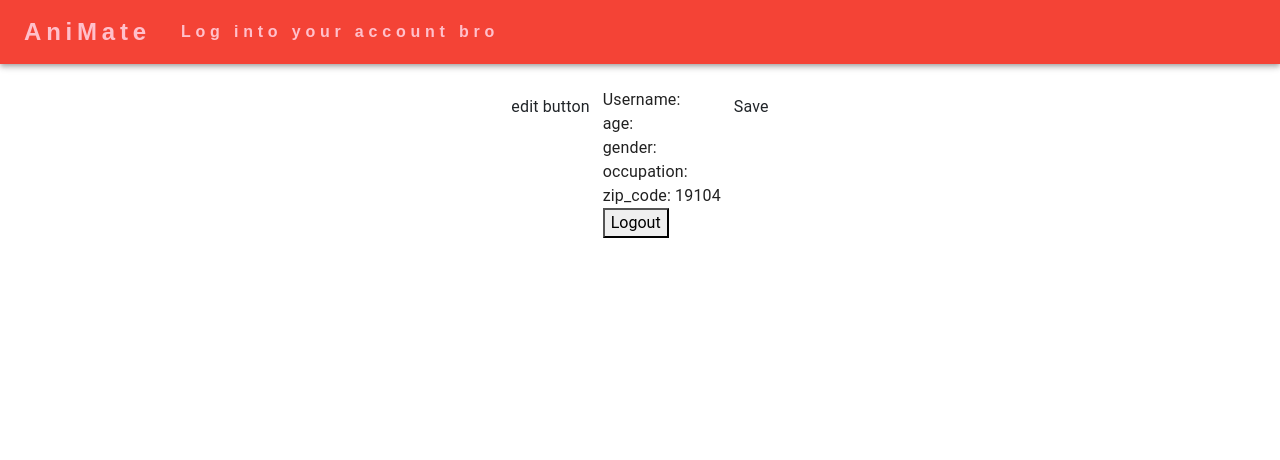
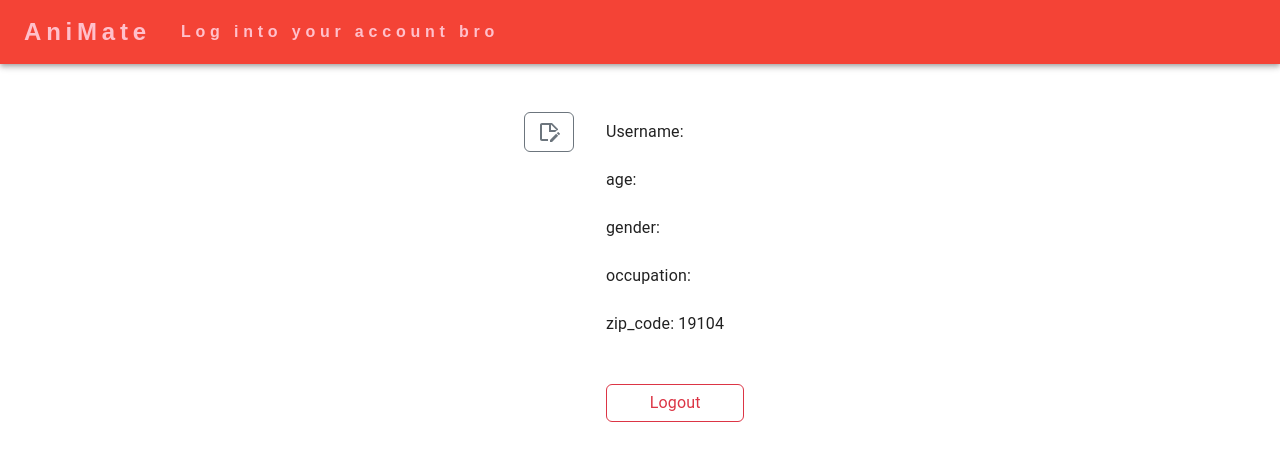
Before and after one commit to sisleyduanbr/CIS-550-Final-Project, a React (Create React App) app in the folder client/: page /profile in a window 1280 px wide. Shown: the top 460 px of the page. Built offline with nearby package versions, Linux system fonts and the light colour scheme.

Commit message:
style changes

```diff
--- a/client/src/components/AnimeCards.js
+++ b/client/src/components/AnimeCards.js
@@ -40,7 +40,7 @@ export default function AnimeCards({animes, interestList}) {
       }, [])
 
       useEffect(() => {
-        fetch(`http://${config.server_host}:${config.server_port}/anime/interested?username=${username}`)
+        fetch(`http://${config.server_host}:${config.server_port}/anime/interested/${username}`)
           .then(res => res.json())
           .then(resJson => {
               console.log(resJson)
@@ -75,11 +75,11 @@ export default function AnimeCards({animes, interestList}) {
                 <div className="p-3 card col-2 m-2">
                     <div onClick={() => handleModalOpen(anime)}>
                         <div className="d-flex justify-content-start">
-                            {anime.agg_score && <h4 className="text-bold"> {anime.agg_score.toPrecision(3)} </h4>}
+                            {anime.agg_score && <h4 className="text-bold" style={{color: '#D4AF37'}}> {anime.agg_score.toPrecision(3)} </h4>}
                         </div>
                         <h5>{anime.title}</h5>
                     </div>
-                    <div> avg rating: {anime.avg_rating}</div>
+                    <div> rating: {anime.avg_rating}</div>
                     <div> #episodes: {anime.num_episodes} </div>
                     <div> type: {anime.type} </div>
 
--- a/client/src/components/NavBar.js
+++ b/client/src/components/NavBar.js
@@ -40,7 +40,7 @@ export default function NavBar() {
           {!login && <NavText href='/login' text='Log into your account bro'/>}
           {login && <NavText href='/' text='AniMate' isMain />}
           {login && <NavText href='/movies' text='movies' />}
-          {login && <NavText href='/watchlist' text='watchlist' />}
+          {login && <NavText href='/watchlist' text='interested' />}
           {login && <NavText href='/rankings' text='rankings' /> }
           {login && <NavText href='/profile' text='profile'/>}
         </Toolbar>
--- a/client/src/pages/AnimeGenre.js
+++ b/client/src/pages/AnimeGenre.js
@@ -12,7 +12,7 @@ export default function AnimeGenre({genre, top}) {
     // get all genres of users
     useEffect(() => {
         const page = 1
-        fetch(`http://${config.server_host}:${config.server_port}/anime/${top ? "": `rec/`}genre?username=${username}&genre=${genre}&page=${page}&page_size=8`)
+        fetch(`http://${config.server_host}:${config.server_port}/anime/${top ? "": `rec/`}genre?username=${username}&genre=${genre}&page=${page}&page_size=10`)
             .then(res => res.json())
             .then(resJson => {
                 setAnimesInGenre(resJson)
--- a/client/src/pages/AnimeRankingsPage.js
+++ b/client/src/pages/AnimeRankingsPage.js
@@ -23,7 +23,7 @@ export default function AnimeRankingsPage() {
 
     useEffect(() => {
         const page = 1
-        fetch(`http://${config.server_host}:${config.server_port}/anime?page=${page}&page_size=4`)
+        fetch(`http://${config.server_host}:${config.server_port}/anime?page=${page}&page_size=5`)
         .then(res => res.json())
         .then(resJson => {
             setTopAnimes(resJson);
--- a/client/src/pages/AnimeWatchlistPage.js
+++ b/client/src/pages/AnimeWatchlistPage.js
@@ -25,7 +25,7 @@ export default function AnimeWatchlistPage() {
             backgroundImage: `url(${background})`
         }}>
         <Container>
-            <h2>Anime Interest List</h2>
+            <h2>{username}'s Interest List</h2>
             <AnimeCards animes={animesInInterestlist} interestList={true}/>
         </Container>
         </div>
--- a/client/src/pages/HomePage.js
+++ b/client/src/pages/HomePage.js
@@ -65,7 +65,7 @@ export default function HomePage() {
       </div>}
 
       <div className='m-3'>
-        <h2 className="mb-3">Recommended For You</h2>
+        <h2 className="mb-3">Recommended For {username}</h2>
         <AnimeCards animes={animeRec}/>
       </div>
 
--- a/client/src/pages/MoviePage.js
+++ b/client/src/pages/MoviePage.js
@@ -42,8 +42,6 @@ export default function MoviePage() {
 
   return (
 
-    // replace the empty object {} in the Container's style property with flexFormat. Observe the change to the Albums page.
-    // then uncomment the code to display the cover image and once again observe the change, i.e. what happens to the layout now that each album card has a fixed width?
     <div style={{
       backgroundImage: `url(${background})`
     }}>
@@ -61,12 +59,12 @@ export default function MoviePage() {
       </div>}
 
       <div className='m-3'>
-        <h4>Watched movies</h4>
+        <h4>You Have Watched:</h4>
         <MovieCards movies={watchedMovies}/>
       </div>
 
       <div className='m-3'>
-        <h4>You may have watched </h4>
+        <h4>You may have watched: </h4>
         <MovieCards movies={recMovies}/>
       </div>
 
--- a/client/src/pages/ProfilePage.js
+++ b/client/src/pages/ProfilePage.js
@@ -1,6 +1,6 @@
 import { Card } from "@mui/material";
 import Icon from '@mdi/react';
-import { mdiCheck } from '@mdi/js';
+import { mdiCheck, mdiNoteEditOutline } from '@mdi/js';
 import { useState, useEffect, useContext } from "react";
 import http from '../HttpService'
 import { LoginContext } from "../contexts/LoginContext";
@@ -44,53 +44,61 @@ export default function ProfilePage() {
     }
 
     return (
+        <>
         <div className="d-flex justify-content-center">
-        <div className="btn btn-outline" onClick={() => setEditMode(true)}>edit button</div>
+        {/* <div className="col-2"> */}
+        {!editMode && <div className="d-flex justify-content-end">
+            <div className="mt-4 btn btn-outline-secondary" style={{height:'40px'}} onClick={() => setEditMode(true)}>
+                <Icon path={mdiNoteEditOutline} size={1} />
+            </div>
+        </div>}
         {!editMode &&
-            <div >
-                <div>
+            <div className="m-2">
+                <div className="m-4">
                     Username:
                         {username}
                 </div>
-                <div>
+                <div className="m-4">
                     age: {age}
                 </div>
-                <div>
+                <div className="m-4">
                     gender: {gender}
                 </div>
-                <div>
+                <div className="m-4">
                     occupation: {occupation}
                 </div>
-                <div>
+                <div className="m-4">
                     zip_code: {zip_code}
                 </div>
-                <button onClick={logout}>Logout</button>
+                <div className="m-4 col-10 btn btn-outline-danger" onClick={logout}>Logout</div>
             </div>}
 
         {editMode &&
-            <div  className="justify-content-center">
-                <div>
+            <div  className="justify-content-center m-2 " >
+                <div className="m-4">
                     Username: {username}
                 </div>
-                <div>
+                <div className="m-4">
                     password:
                     <input type="password" value={password} onChange={(e) => setPassword(e.target.value)} />
                 </div>
-                <div>
+                <div className="m-4">
                     age:
                     <input type="text" value={age} onChange={(e) => setAge(e.target.value)} />
                 </div>
-                <div>
+                <div className="m-4">
                     gender:
                     <input type="text" value={gender} onChange={(e) => setGender(e.target.value)} />
                 </div>
-                <div>
+                <div className="m-4">
                     occupation:
                     <input type="text" value={occupation} onChange={(e) => setOccupation(e.target.value)} />
                 </div>
 
+            <div className="m-4 col-10 btn btn-secondary" onClick={handleSave}>Save </div>
             </div>}
-        <div className="btn" onClick={handleSave}>Save </div>
+            {/* </div> */}
         </div>
+        </>
     )
 }
```
Also changed, not shown: 1 other file (tests, documents, lock files or other folders).
